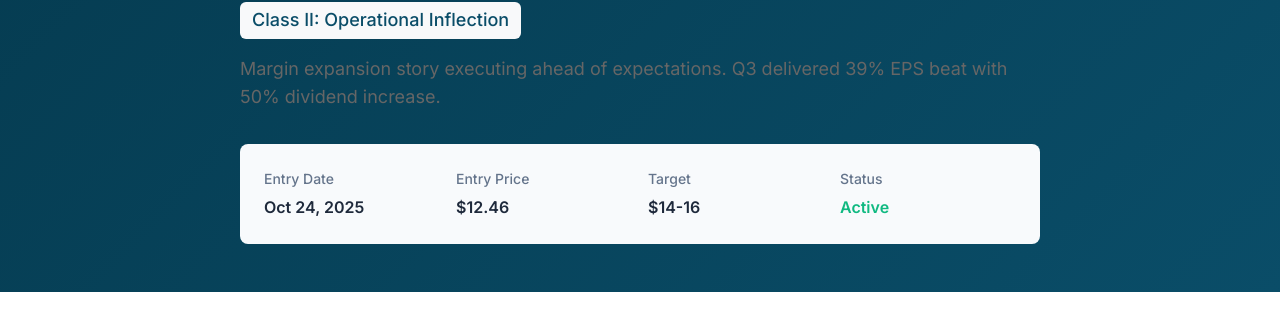
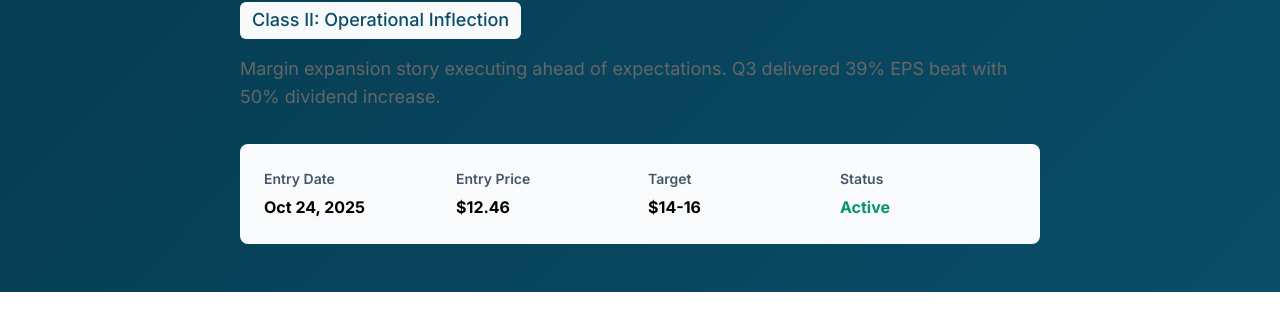
Before and after one commit to harslan/thesis-and-proof, a plain HTML site: page analyses/efxt.html in a window 1280 px wide. Shown: the part 284-618 px from the top of the page. Drawn offline with Linux system fonts and the light colour scheme.

Commit message:
Add files via upload

```diff
--- a/analyses/efxt.html
+++ b/analyses/efxt.html
@@ -43,20 +43,20 @@
 
                 <div style="display: grid; grid-template-columns: repeat(auto-fit, minmax(150px, 1fr)); gap: 1rem; margin-top: 2rem; padding: 1.5rem; background: #f8fafc; border-radius: 0.5rem;">
                     <div>
-                        <div style="font-size: 0.875rem; color: #64748b; margin-bottom: 0.25rem; font-weight: 500;">Entry Date</div>
-                        <div style="font-weight: 600; color: #1e293b; font-size: 1rem;">Oct 24, 2025</div>
+                        <div style="font-size: 0.875rem; color: #475569; margin-bottom: 0.25rem; font-weight: 600;">Entry Date</div>
+                        <div style="font-weight: 700; color: #000000; font-size: 1rem;">Oct 24, 2025</div>
                     </div>
                     <div>
-                        <div style="font-size: 0.875rem; color: #64748b; margin-bottom: 0.25rem; font-weight: 500;">Entry Price</div>
-                        <div style="font-weight: 600; color: #1e293b; font-size: 1rem;">$12.46</div>
+                        <div style="font-size: 0.875rem; color: #475569; margin-bottom: 0.25rem; font-weight: 600;">Entry Price</div>
+                        <div style="font-weight: 700; color: #000000; font-size: 1rem;">$12.46</div>
                     </div>
                     <div>
-                        <div style="font-size: 0.875rem; color: #64748b; margin-bottom: 0.25rem; font-weight: 500;">Target</div>
-                        <div style="font-weight: 600; color: #1e293b; font-size: 1rem;">$14-16</div>
+                        <div style="font-size: 0.875rem; color: #475569; margin-bottom: 0.25rem; font-weight: 600;">Target</div>
+                        <div style="font-weight: 700; color: #000000; font-size: 1rem;">$14-16</div>
                     </div>
                     <div>
-                        <div style="font-size: 0.875rem; color: #64748b; margin-bottom: 0.25rem; font-weight: 500;">Status</div>
-                        <div style="font-weight: 600; color: #10b981; font-size: 1rem;">Active</div>
+                        <div style="font-size: 0.875rem; color: #475569; margin-bottom: 0.25rem; font-weight: 600;">Status</div>
+                        <div style="font-weight: 700; color: #059669; font-size: 1rem;">Active</div>
                     </div>
                 </div>
             </div>
```
Also changed, not shown: analyses/erj.html (+10 -6 lines).
